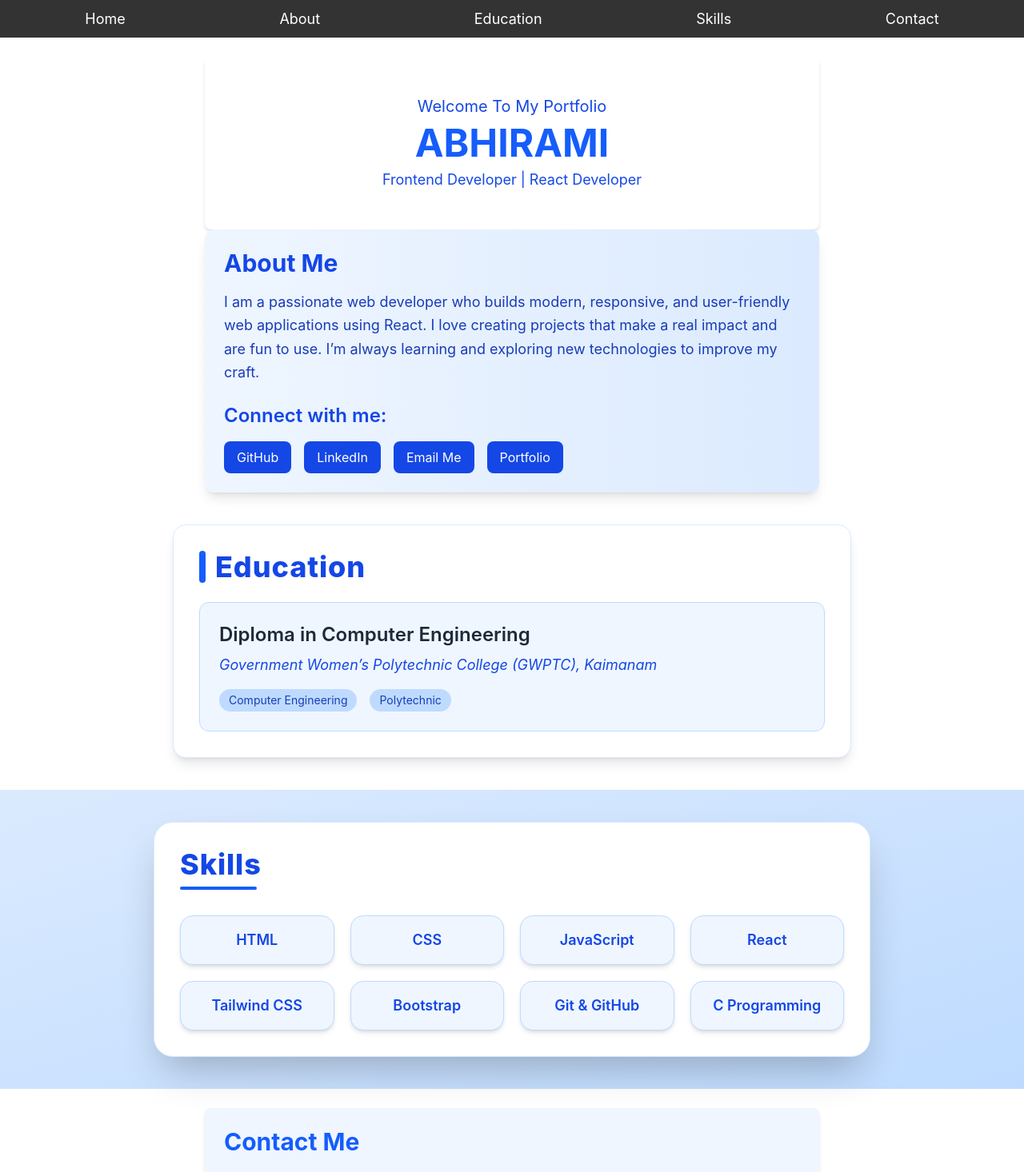
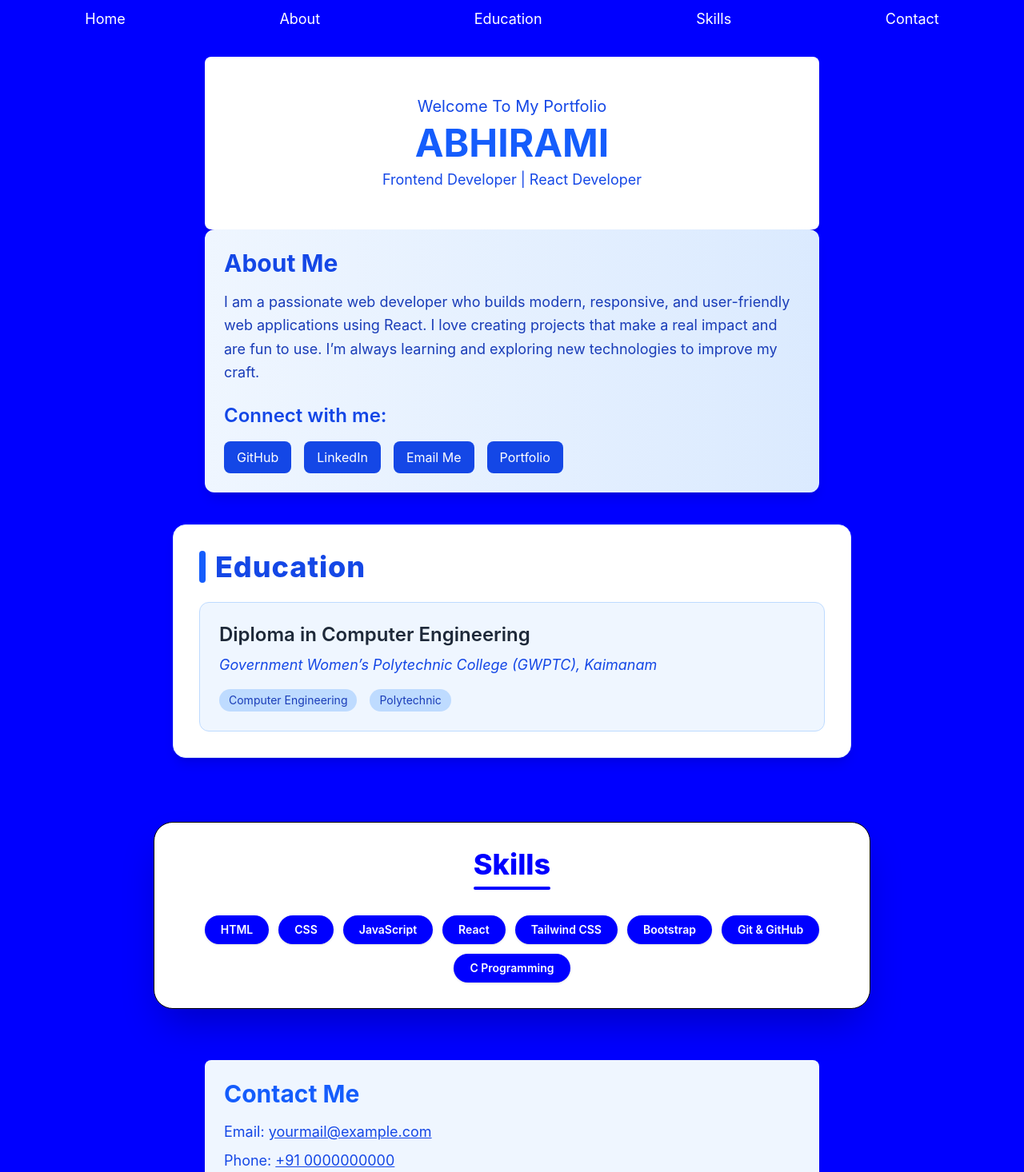
Before and after one commit to Abhiramiponnu/portfolio, a React app: page / in a window 1280 px wide. Shown: the top 1466 px of the page at 80% size. Built offline with nearby package versions, Linux system fonts and the light colour scheme; the HTML template or start-up script is replaced by a standard one.

Commit message:
update ui

```diff
--- a/src/App.jsx
+++ b/src/App.jsx
@@ -1,22 +1,40 @@
+import React from "react";
 import Navbar from "./components/Navbar";
 import Home from "./components/Home";
 import About from "./components/About";
 import Education from "./components/Education";
 import Skills from "./components/Skills";
 import Contact from "./components/Contact";
-import Footer from  "./components/Footer";
+import Footer from "./components/Footer";
 import "./App.css";
+
 function App() {
   return (
-    <>
+    <div style={{ backgroundColor: "#0000FF", minHeight: "100vh" }}>
       <Navbar />
-      <Home />
-      <About />
-      <Education />
-      <Skills />
-      <Contact />
+
+      <section id="home">
+        <Home />
+      </section>
+
+      <section id="about">
+        <About />
+      </section>
+
+      <section id="education">
+        <Education />
+      </section>
+
+      <section id="skills">
+        <Skills />
+      </section>
+
+      <section id="contact">
+        <Contact />
+      </section>
+
       <Footer />
-    </>
+    </div>
   );
 }
 
--- a/src/components/About.jsx
+++ b/src/components/About.jsx
@@ -2,12 +2,8 @@ import React from "react";
 
 const About = () => {
   return (
-    <section id="about">
     <div className="max-w-3xl mx-auto p-6 bg-gradient-to-r from-blue-50 to-blue-100 shadow-lg rounded-xl transform transition duration-500 hover:scale-105">
-        <h2 className="text-3xl font-bold mb-4 text-blue-700">
-          About Me
-        </h2>
-
+      <h2 className="text-3xl font-bold mb-4 text-blue-700">About Me</h2>
       <p className="text-lg text-blue-800 leading-relaxed mb-6">
         I am a passionate web developer who builds modern, responsive, and
         user-friendly web applications using React. I love creating projects
@@ -15,10 +11,7 @@ const About = () => {
         exploring new technologies to improve my craft.
       </p>
 
-        <h3 className="text-2xl font-semibold text-blue-700 mb-4">
-          Connect with me:
-        </h3>
-
+      <h3 className="text-2xl font-semibold text-blue-700 mb-4">Connect with me:</h3>
       <div className="flex flex-wrap gap-4">
         <a
           href="https://github.com/yourusername"
@@ -28,7 +21,6 @@ const About = () => {
         >
           GitHub
         </a>
-
         <a
           href="https://www.linkedin.com/in/yourusername"
           target="_blank"
@@ -37,14 +29,12 @@ const About = () => {
         >
           LinkedIn
         </a>
-
         <a
           href="mailto:youremail@example.com"
           className="px-4 py-2 bg-blue-700 text-white rounded-lg hover:bg-blue-900 transition-colors duration-300"
         >
           Email Me
         </a>
-
         <a
           href="https://yourportfolio.com"
           target="_blank"
@@ -55,7 +45,6 @@ const About = () => {
         </a>
       </div>
     </div>
-    </section>
   );
 };
 
--- a/src/components/Contact.jsx
+++ b/src/components/Contact.jsx
@@ -2,13 +2,8 @@ import React from "react";
 
 const Contact = () => {
   return (
-    <section
-      id="contact"
-      className="max-w-3xl mx-auto p-6 bg-blue-50 shadow-md rounded-lg mt-6"
-    >
-      <h2 className="text-3xl font-bold mb-4 text-blue-600">
-        Contact Me
-      </h2>
+    <section className="max-w-3xl mx-auto p-6 bg-blue-50 shadow-md rounded-lg mt-6">
+      <h2 className="text-3xl font-bold mb-4 text-blue-600">Contact Me</h2>
 
       <div className="space-y-2 text-lg text-blue-700">
         <p>
@@ -20,7 +15,6 @@ const Contact = () => {
             yourmail@example.com
           </a>
         </p>
-
         <p>
           Phone:{" "}
           <a
--- a/src/components/Education.jsx
+++ b/src/components/Education.jsx
@@ -2,16 +2,12 @@ import React from "react";
 
 const Education = () => {
   return (
-    <section
-      id="education"
-      className="max-w-4xl mx-auto px-6 py-10"
-    >
+    <section className="max-w-4xl mx-auto px-6 py-10">
       <div className="bg-white border border-blue-100 rounded-2xl shadow-lg p-8 hover:shadow-2xl transition duration-300">
 
         {/* Heading */}
         <div className="flex items-center gap-3 mb-6">
           <div className="w-2 h-10 bg-blue-600 rounded-full"></div>
-
           <h2 className="text-4xl font-extrabold text-blue-700 tracking-wide">
             Education
           </h2>
--- a/src/components/Footer.jsx
+++ b/src/components/Footer.jsx
@@ -2,10 +2,7 @@ import React from "react";
 
 function Footer() {
   return (
-    <footer
-      id="footer"
-      className="bg-blue-600 text-white text-center p-4"
-    >
+    <footer className="text-white text-center p-4" style={{ backgroundColor: "#0000ff" }}>
       © 2026 Abhirami Portfolio
     </footer>
   );
--- a/src/components/Home.jsx
+++ b/src/components/Home.jsx
@@ -2,10 +2,7 @@ import React from "react";
 
 function Home() {
   return (
-    <header
-      id="home"
-      className="bg-white flex flex-col justify-center items-center text-center p-12 rounded-lg shadow-md max-w-3xl mx-auto mt-6"
-    >
+    <header className="bg-white flex flex-col justify-center items-center text-center p-12 rounded-lg shadow-md max-w-3xl mx-auto mt-6">
       <p className="text-lg sm:text-xl text-blue-700 mb-2">
         Welcome To My Portfolio
       </p>
--- a/src/components/Navbar.jsx
+++ b/src/components/Navbar.jsx
@@ -1,8 +1,9 @@
+// Navbar.jsx
 import React from "react";
 
 function Navbar() {
   return (
-    <nav id="navbar" style={styles.nav}>
+    <nav style={styles.nav}>
       <a href="#home" style={styles.link}>Home</a>
       <a href="#about" style={styles.link}>About</a>
       <a href="#education" style={styles.link}>Education</a>
@@ -14,12 +15,11 @@ function Navbar() {
 
 const styles = {
   nav: {
-    backgroundColor: "#333",
+    backgroundColor: "#0000FF",
     padding: "10px",
     display: "flex",
     justifyContent: "space-around"
   },
-
   link: {
     color: "white",
     textDecoration: "none",
--- a/src/components/Skills.jsx
+++ b/src/components/Skills.jsx
@@ -13,36 +13,38 @@ const Skills = () => {
   ];
 
   return (
-    <section
-      id="skills"
-      className="bg-gradient-to-br from-blue-100 to-blue-200 py-10 px-4"
-    >
-      <div className="max-w-4xl mx-auto bg-white rounded-3xl shadow-2xl p-8 border border-blue-100">
+    <section style={{ backgroundColor: "#0000FF" }} className="py-10 px-4">
+
+      {/* Main white container */}
+      <div className="max-w-4xl mx-auto bg-white rounded-3xl shadow-2xl p-8 border">
 
         {/* Title */}
-        <div className="mb-8">
-          <h2 className="text-4xl font-extrabold text-blue-700 tracking-wide">
+        <div className="mb-8 text-center">
+          <h2 style={{ color: "#0000FF" }} className="text-4xl font-extrabold">
             Skills
           </h2>
 
-          <div className="w-24 h-1 bg-blue-600 rounded-full mt-2"></div>
+          <div
+            style={{ backgroundColor: "#0000FF" }}
+            className="w-24 h-1 rounded-full mx-auto mt-2"
+          ></div>
         </div>
 
-        {/* Skills Grid */}
-        <div className="grid grid-cols-2 sm:grid-cols-3 md:grid-cols-4 gap-5">
+        {/* Skills */}
+        <div className="flex flex-wrap gap-3 justify-center">
 
           {skills.map((skill, index) => (
             <div
               key={index}
-              className="bg-blue-50 hover:bg-blue-100 border border-blue-200 rounded-2xl p-4 text-center shadow-md hover:shadow-xl transition-all duration-300"
+              style={{ backgroundColor: "#0000FF" }}
+              className="text-white px-5 py-2 rounded-full shadow-sm hover:shadow-md transition-all duration-300"
             >
-              <p className="text-lg font-semibold text-blue-700">
-                {skill}
-              </p>
+              <p className="font-semibold text-sm">{skill}</p>
             </div>
           ))}
 
         </div>
+
       </div>
     </section>
   );
```
Lines whose indentation alone changed are shown as unchanged.
